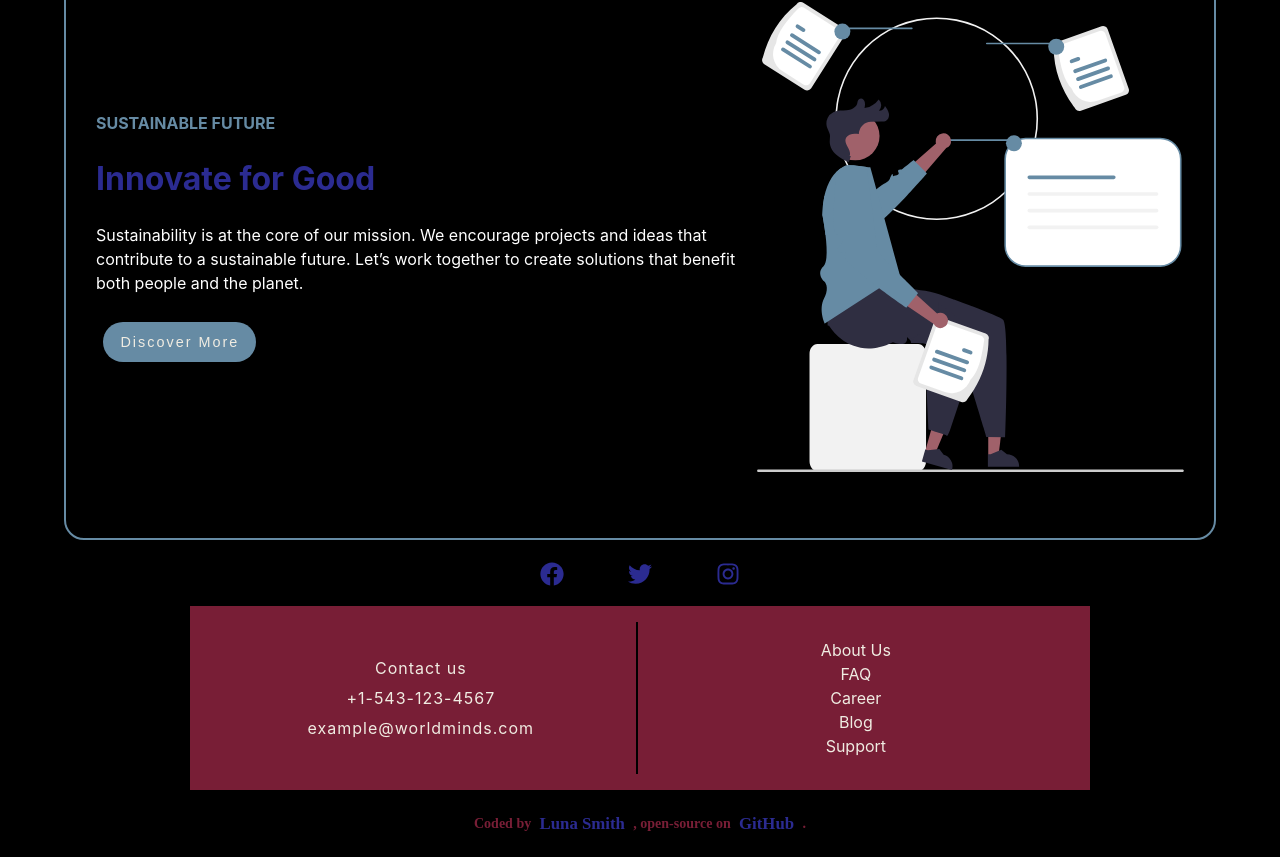
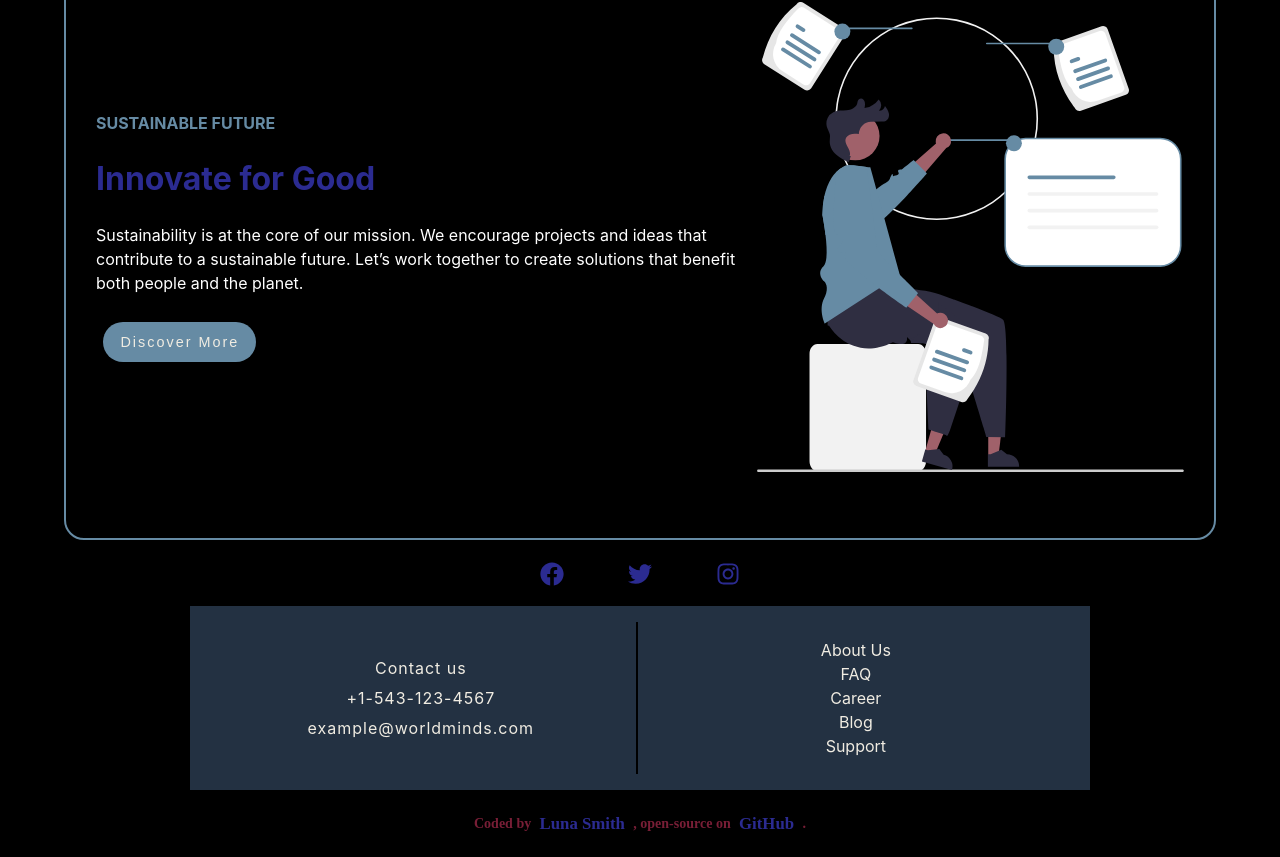
Before and after one commit to Lu-Smith/world-minds-react, a React (Vite) app: page / in a window 1280 px wide. Shown: the part 3960-4817 px from the top of the page. Built offline with nearby package versions, Linux system fonts and the light colour scheme.

Commit message:
Updated css  in FooterHelpers.tsx

```diff
--- a/src/assets/FooterHelpers.tsx
+++ b/src/assets/FooterHelpers.tsx
@@ -8,7 +8,7 @@ const HelpersWrapper = styled.div`
   align-items: center;
   justify-content: space-around;
   color: #f0ece2;
-  background: #781E36;
+  background: #233142;
   max-width: 900px;
   margin: 0 auto;
 `;
```
